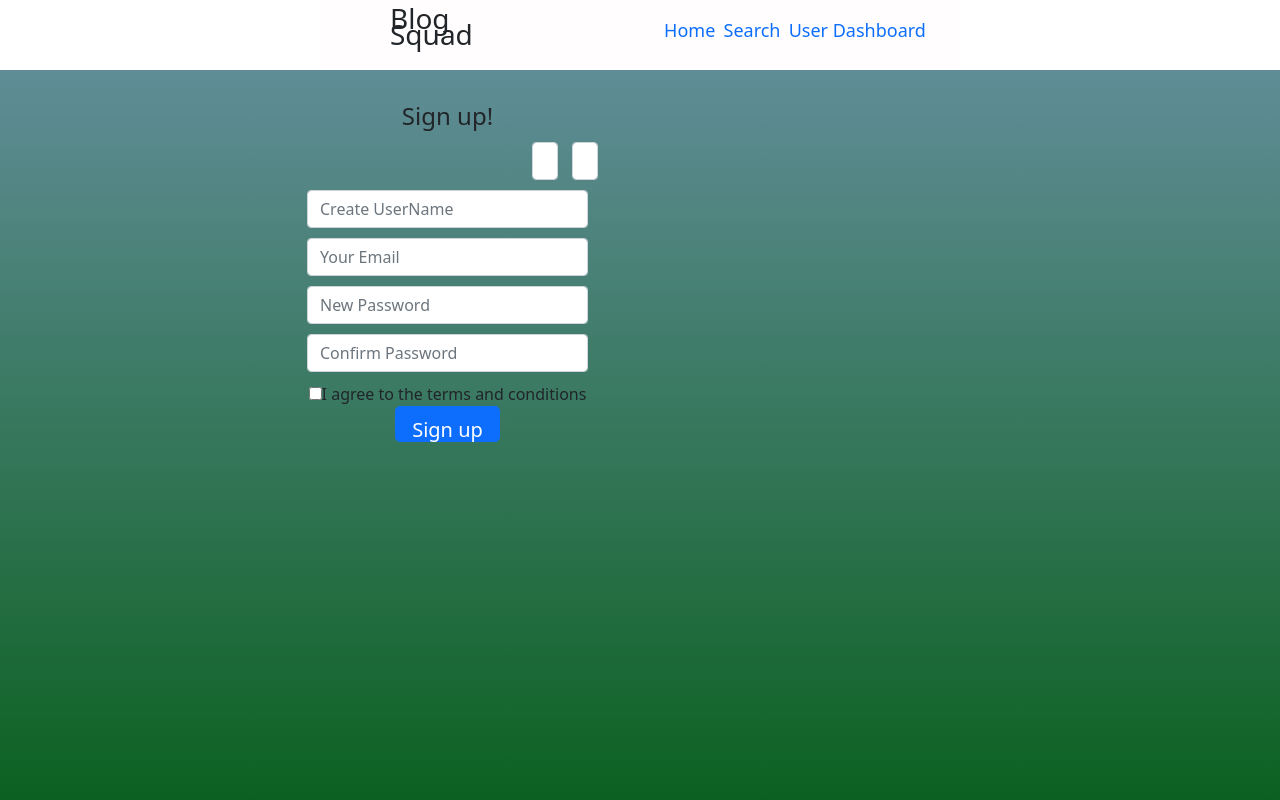
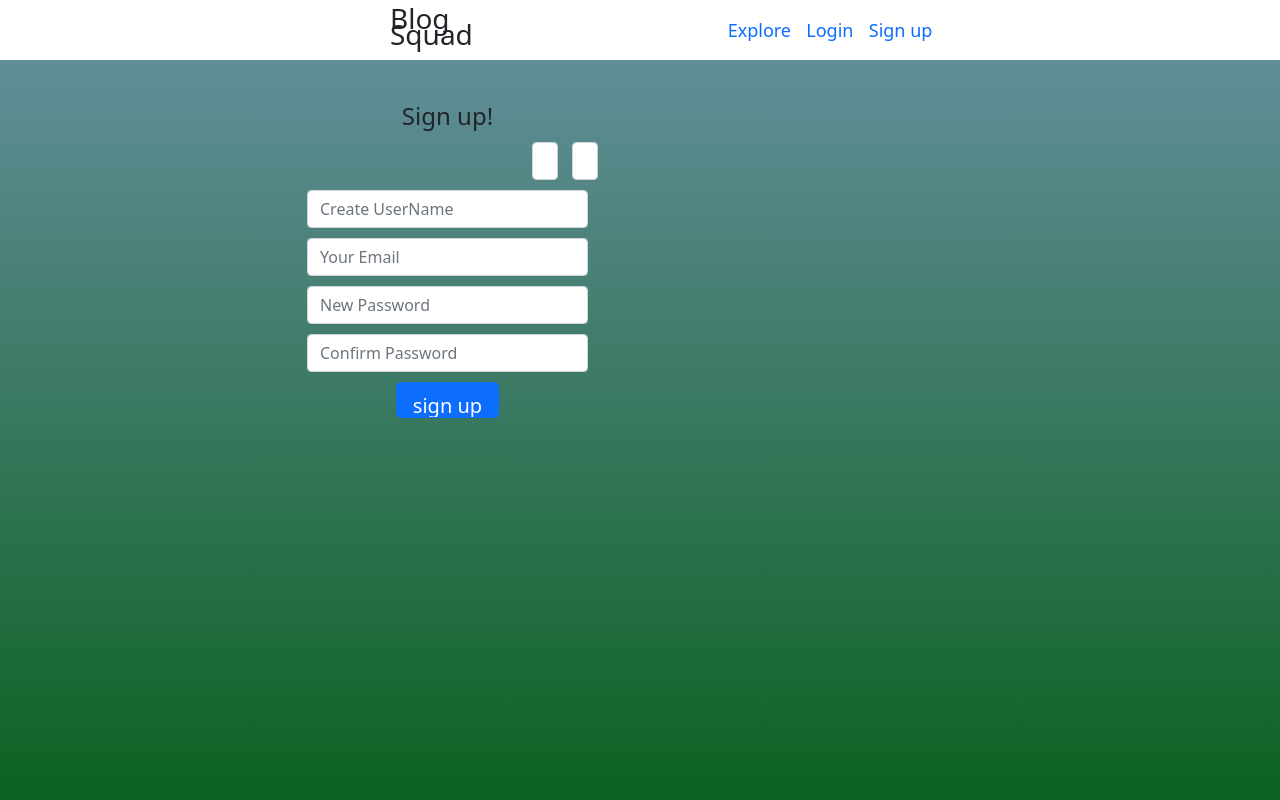
Before and after one commit to AneeshShamraj/MPR_BlogWebsite, a React (Create React App) app in the folder react-frontend/: page /signup in a window 1280 px wide. Shown: the top 800 px of the page. Built offline with nearby package versions, Linux system fonts and the light colour scheme.

Commit message:
Connected three pages to backend

```diff
--- a/react-frontend/package.json
+++ b/react-frontend/package.json
@@ -9,6 +9,7 @@
     "@testing-library/jest-dom": "^5.14.1",
     "@testing-library/react": "^11.2.7",
     "@testing-library/user-event": "^12.8.3",
+    "axios": "^0.24.0",
     "bootstrap": "^5.1.3",
     "react": "^17.0.2",
     "react-dom": "^17.0.2",
--- a/react-frontend/src/App.js
+++ b/react-frontend/src/App.js
@@ -1,4 +1,4 @@
-import React from "react";
+import React, { useState, useEffect } from "react";
 import { BrowserRouter, Route, Switch } from "react-router-dom";
 import Home from "./Components/Home";
 import Blogpost from "./Components/HomePage/Blogpost/Blogpost";
@@ -12,6 +12,16 @@ import { LoginPage } from "./Components/LoginPage";
 import { Profile } from "./Components/UserDashboard/profile";
 
 function App() {
+  const [token, setToken] = useState(null);
+
+	useEffect(() => {
+		if (localStorage.token) setToken(localStorage.token);
+	}, []);
+
+	useEffect(() => {
+		console.log({ newtoken:token });
+	}, [token]);
+
   return (
     <BrowserRouter>
       <Navbar />
@@ -22,7 +32,7 @@ function App() {
         <Route exact path="/login" component={LoginPage} />
         <Route exact path="/" component={Home} />
         <Route exact path="/user-dashboard" component={UserDashboard} />
-        <Route exact path="/:id" component={BlogDetail} />
+        <Route exact path="/blogs/:id" component={BlogDetail} />
       </Switch>
       <Footer />
     </BrowserRouter>
--- a/react-frontend/src/Components/BlogDetail/index.js
+++ b/react-frontend/src/Components/BlogDetail/index.js
@@ -1,22 +1,32 @@
 import React, { useState, useEffect } from "react";
 import { useParams } from "react-router";
 import "./styles.css";
+import axios from "axios";
+
 
 const BlogDetail = () => {
   const { id } = useParams();
-  const [user, setUser] = useState({});
-  useEffect(() => {
-    fetch("https://jsonplaceholder.typicode.com/todos/" + id)
-      .then((response) => response.json())
-      .then((json) => {
-        setUser(json);
-        console.log(user);
-      });
-  }, []);
+  const [blog, setBlog] = useState({});
+  // useEffect(() => {
+  //   fetch("https:localhost:5000/blogs/" + )
+  //     .then((response) => response.json())
+  //     .then((json) => {
+  //       setBlog(json);
+  //     });
+  // }, []);
+  useEffect(()=>{
+    axios.get("http:localhost:5000/home/userposts/postname/"+id)
+  .then(function (response) {
+    setBlog(response);
+  })
+  .catch(function (error) {
+    console.log(error);
+  })
+  },[]);
   return (
     <div>
       <div className="BlogDetail_wrapper">
-        <h1>{user.title}</h1>
+        <h1>TEST</h1>
       </div>
       {/* <nav className="navbar navbar-inverse  navbar-static-top">
         <div className="container">
--- a/react-frontend/src/Components/HomePage/Blogpost/Blogpost.js
+++ b/react-frontend/src/Components/HomePage/Blogpost/Blogpost.js
@@ -16,14 +16,12 @@ const Blogpost = ({id,blog}) => {
           <div className="img"></div>
           <div className="name" onMouseLeave={()=> {
               setTimeout(()=>setShow(false),300);
-          } }  onMouseEnter={()=> setShow(true) }  >Hritik Sharma</div>
+          } }  onMouseEnter={()=> setShow(true) }  >{blog.user}</div>
           {show?<UserHoverDetail/>:null}
       </div>
       <div className="body">
-        <div className="title"onClick={()=>history.push("/"+(id+1))}  >{blog.title}</div>
-        <div className="description">Short Desc about the blog,
-        Small and crisp...
-        Aur kya likhu ?
+        <div className="title"onClick={()=>history.push("/blogs/"+(id))}  >{blog.title}</div>
+        <div className="description">{blog.content.substring(0,25)}
         </div>
       </div>
       {/* <div className="bottom">
--- a/react-frontend/src/Components/HomePage/index.js
+++ b/react-frontend/src/Components/HomePage/index.js
@@ -3,11 +3,12 @@ import Skeleton, { SkeletonTheme } from "react-loading-skeleton";
 import "./styles.css";
 import Blogpost from "./Blogpost/Blogpost";
 import { Intro } from "./Intro";
+import axios from "axios";
 
 const HomePage = () => {
   const [blogs, setBlogs] = useState([]);
   useEffect(() => {
-    fetch("https://jsonplaceholder.typicode.com/todos")
+    fetch("http://localhost:5000/home/")
       .then((response) => response.json())
       .then((json) => {
         setBlogs(json);
@@ -19,8 +20,8 @@ const HomePage = () => {
       <Intro />
       <Skeleton />
       <div className="rightPost">
-        {[...blogs].splice(0, 10).map((val, index) => (
-          <Blogpost id={index} key={index} blog={val} />
+        {[...blogs].map((val, index) => (
+          <Blogpost id={val.id} key={val._id} blog={val} />
         ))}
       </div>
     </div>
--- a/react-frontend/src/Components/LoginPage/index.js
+++ b/react-frontend/src/Components/LoginPage/index.js
@@ -1,6 +1,7 @@
 import React, { useState } from "react";
 import { useHistory } from "react-router";
 import "./styles.css";
+import axios from "axios";
 
 export const LoginPage = () => {
   const history = useHistory();
@@ -8,11 +9,22 @@ export const LoginPage = () => {
   const [password, setPassword] = useState("");
   const handleClick = (e) => {
     e.preventDefault();
-    console.log("Email:", email);
-    console.log("Password:", password);
-    if (email && password) {
-      history.push("/");
-    }
+    const body={
+      password:e.target.password.value,
+      email:e.target.email.value,
+      }
+      console.log({body});
+
+      axios.post("http://localhost:5000/auth/login",body)
+      .then(res =>{
+        localStorage.setItem("token", res.headers.token);
+        window.location.href="/home";
+      })
+      .catch(err =>{
+        if(err.response.status===400){
+          alert(err.response.data);
+        }
+      });
   };
   return (
     <div class="container">
@@ -22,11 +34,12 @@ export const LoginPage = () => {
           {" "}
           <h1>BlogSquad</h1>
         </p>
-        <form class="form-signin">
+        <form onSubmit={handleClick} class="form-signin">
           <span id="reauth-email" class="reauth-email"></span>
           <input
             type="email"
             id="inputEmail"
+            name="email"
             class="form-control"
             placeholder="Email"
             required
@@ -37,6 +50,7 @@ export const LoginPage = () => {
           <input
             type="password"
             id="inputPassword"
+            name="password"
             class="form-control"
             placeholder="Password"
             required
@@ -47,7 +61,7 @@ export const LoginPage = () => {
           <button
             className="btn btn-lg btn-primary btn-block btn-login btn btn-dark"
             type="submit"
-            onClick={handleClick}
+
           >
             Login
           </button>
--- a/react-frontend/src/Components/Navbar.js
+++ b/react-frontend/src/Components/Navbar.js
@@ -5,7 +5,7 @@ import "./Navbar.css";
 const Navbar = () => {
   // Todo : Check whether user has logedin or not .
 
-  const [user, setUser] = useState(true);
+  const [user, setUser] = useState(false);
   return (
     <div class="nav_container">{user ? <Signedin /> : <Notsignedin />}</div>
   );
--- a/react-frontend/src/Components/SignupPage/index.js
+++ b/react-frontend/src/Components/SignupPage/index.js
@@ -1,6 +1,7 @@
 import React, { useState } from "react";
 import { useHistory } from "react-router";
 import "./styles.css";
+import axios from "axios";
 
 export const SignupPage = () => {
   const history = useHistory();
@@ -14,16 +15,27 @@ export const SignupPage = () => {
 
   const handleClick = (e) => {
     e.preventDefault();
-    if (
-      firstname &&
-      lastname &&
-      email &&
-      newpassword &&
-      confirmpassword &&
-      checkbox
-    ) {
-      history.push("/");
-    }
+    const body={
+      username:e.target.username.value,
+      password:e.target.password.value,
+      email:e.target.email.value,
+      confPassword:e.target.confPassword.value,
+      firstname:e.target.firstname.value,
+      lastname:e.target.lastname.value}
+      console.log({body});
+
+      axios.post("http://localhost:5000/auth/register",body)
+      .then(res =>{
+        console.log(res);
+        window.location.href="/login";
+      })
+      .catch(err =>{
+        if(err.response.status===400){
+          alert(err.response.data);
+        }
+      });
+
+
   };
 
   return (
@@ -36,10 +48,11 @@ export const SignupPage = () => {
             </a>{" "}
             Sign up!
           </legend>
-          <form action="#" method="post" class="form" role="form">
+          <form onSubmit={handleClick} class="form" >
             <div className="row">
               <div class="col-xs-6 col-md-6">
                 <input
+                required
                   class="form-control"
                   name="firstname"
                   placeholder="First Name"
@@ -52,6 +65,7 @@ export const SignupPage = () => {
               </div>
               <div className="col-xs-6 col-md-6">
                 <input
+                required
                   class="form-control"
                   name="lastname"
                   placeholder="Last Name"
@@ -63,22 +77,25 @@ export const SignupPage = () => {
               </div>
             </div>
             <input
+            required
               class="form-control"
-              name="userName"
+              name="username"
               placeholder="Create UserName"
-              type="email"
+              type="text"
               onChange={(e) => setuserName(e.target.value)}
               value={username}
             />
             <input
+            required
               class="form-control"
-              name="youremail"
+              name="email"
               placeholder="Your Email"
               type="email"
               onChange={(e) => setEmail(e.target.value)}
               value={email}
             />
             <input
+            required
               class="form-control"
               name="password"
               placeholder="New Password"
@@ -87,14 +104,15 @@ export const SignupPage = () => {
               value={newpassword}
             />
             <input
+            required
               class="form-control"
-              name="confirm password"
+              name="confPassword"
               placeholder="Confirm Password"
-              type="email"
+              type="password"
               onChange={(e) => setconfirmPassword(e.target.value)}
               value={confirmpassword}
             />
-            <div id="remember" class="checkbox">
+            {/* <div id="remember" class="checkbox">
               <label>
                 <input
                   type="checkbox"
@@ -104,14 +122,13 @@ export const SignupPage = () => {
                 />
                 I agree to the terms and conditions
               </label>
-            </div>
-            <button
-              class="btn btn-lg btn-primary btn-block"
-              type="submit"
-              onClick={handleClick}
-            >
-              Sign up
-            </button>
+            </div> */}
+            <input
+						className="btn btn-lg btn-primary btn-block"
+						type="submit"
+						value="sign up"
+					/>
+
           </form>
         </div>
       </div>
```
Also changed, not shown: 1 other file (tests, documents, lock files or other folders).
